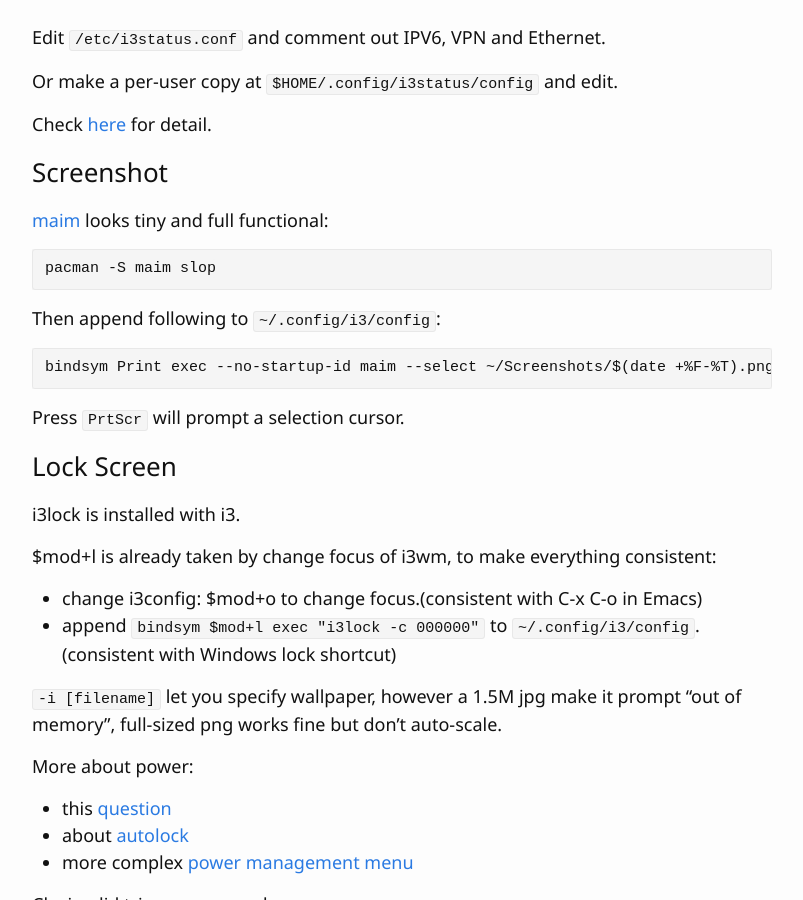
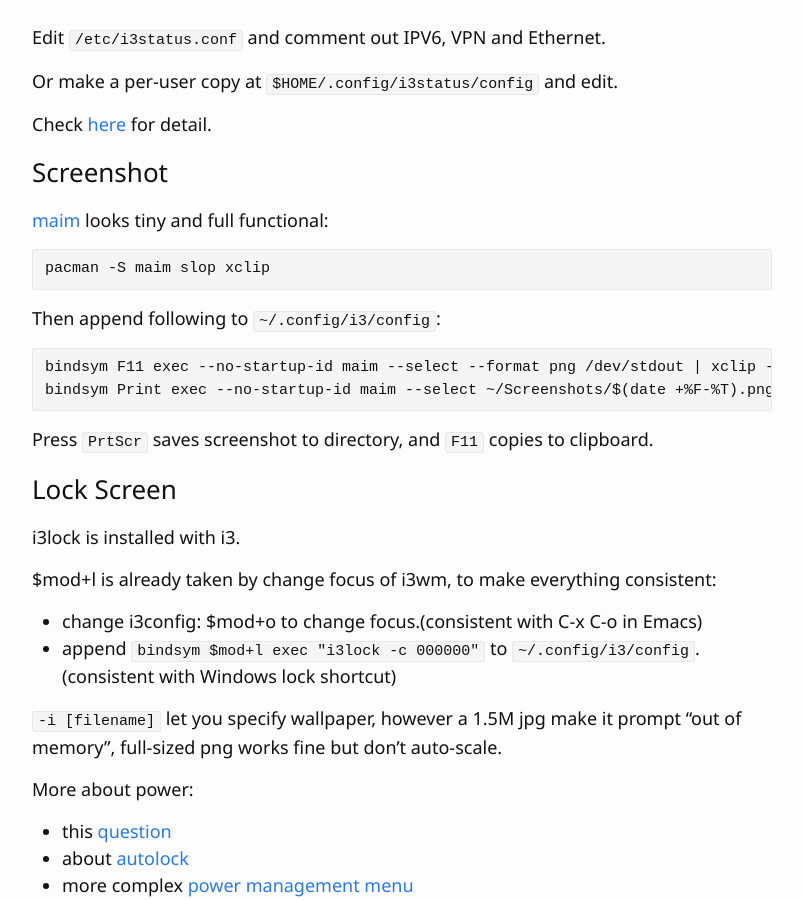
Before and after one commit to ahxxm/ahxxm.github.io, a Jekyll site: the page built from _posts/2016-04-19-arch-xps-9550-en.md, in a window 1280 px wide and 900 px high, scrolled down 9897 px. Shown: the whole window, without its empty margins (238-1041 px from the left). Built offline with Jekyll 4.4.1, drawn with Linux system fonts in a browser that asks for light colours.

Commit message:
add `F11` for screenshot to clipboard

```diff
--- a/_posts/2016-04-19-arch-xps-9550-en.md
+++ b/_posts/2016-04-19-arch-xps-9550-en.md
@@ -420,13 +420,14 @@ Check [here](https://i3wm.org/i3status/manpage.html) for detail.
 
 [maim](https://github.com/naelstrof/maim#why-use-maim-over-import-or-scrot) looks tiny and full functional:
 
-    pacman -S maim slop
+    pacman -S maim slop xclip
 
 Then append following to `~/.config/i3/config`:
 
+    bindsym F11 exec --no-startup-id maim --select --format png /dev/stdout | xclip -selection clipboard -t image/png -i
     bindsym Print exec --no-startup-id maim --select ~/Screenshots/$(date +%F-%T).png
 
-Press `PrtScr` will prompt a selection cursor.
+Press `PrtScr` saves screenshot to directory, and `F11` copies to clipboard.
 
 
 ### Lock Screen
```
